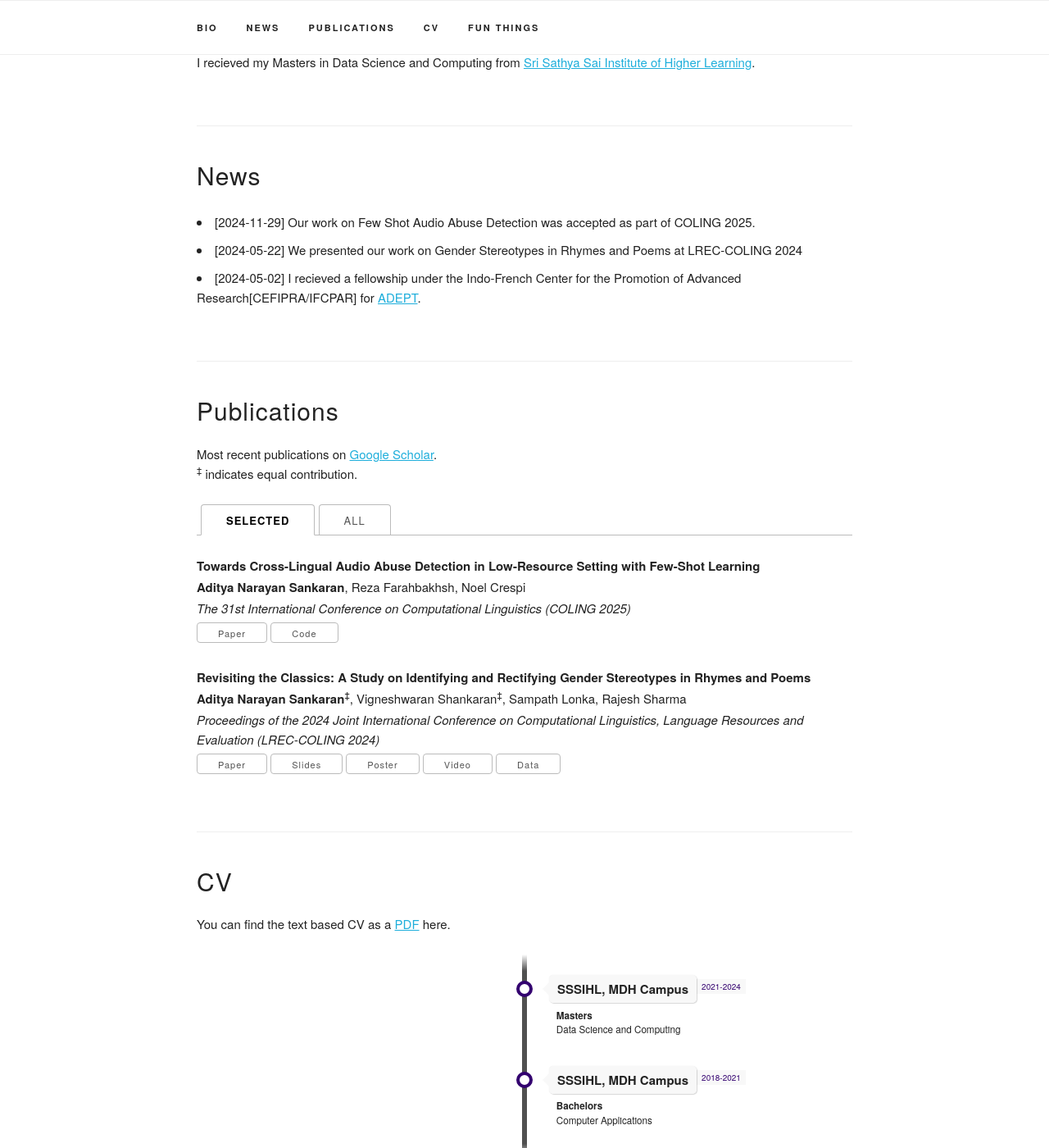
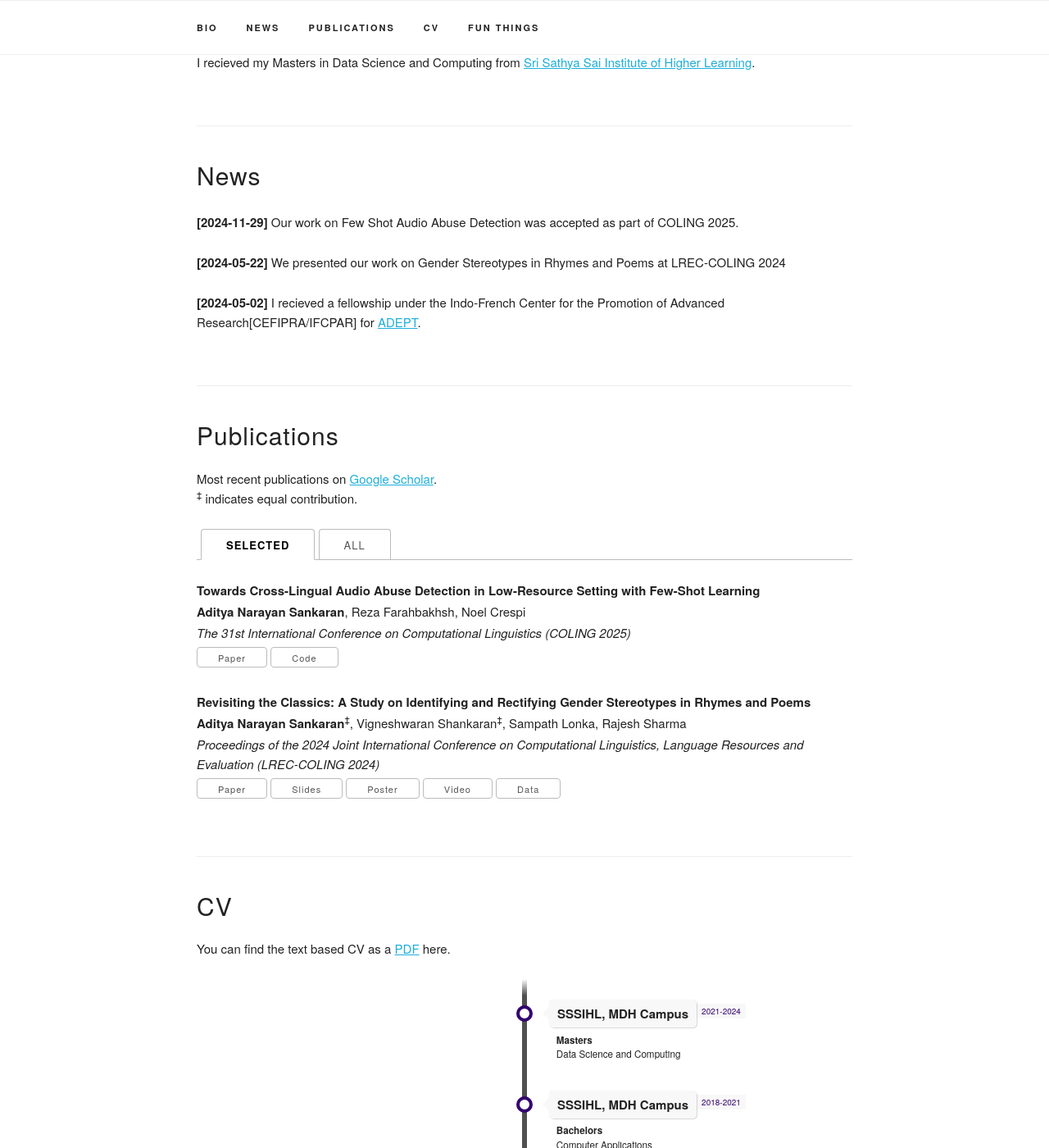
Before and after one commit to callmesanfornow/callmesanfornow.github.io, a Jekyll site: the page built from index.html, in a window 1280 px wide and 1400 px high, scrolled down 516 px. Shown: the whole window at 82% size. Built offline with Jekyll 4.4.1, drawn with Linux system fonts in a browser that asks for light colours; some web fonts are replaced; some of the changed text lies outside the part shown.

Commit message:
Update index.html

```diff
--- a/index.html
+++ b/index.html
@@ -22,18 +22,19 @@
 <div class="docs-section" id="news">
   <h4>News</h4>
   <p>
-    <!-- <li>
-      [2024-12] I will be joining <a href="https://dice.wp.telecom-sudparis.eu" target="_blank">Data Intelligence and Communication Engineering Lab</a> of the Institut Polytechnique de Paris, Telecom SudParis, where I will be supervised by <a href="https://noelcrespi.wp.telecom-sudparis.eu" target="_blank">Noel Crespi</a> and <a href="https://scholar.google.com/citations?user=HukBnBlWTE0C&hl=en" target="_blank">Reza Farahbaksh</a>.
-    </li> -->
-    <li>
-      [2024-11-29] Our work on Few Shot Audio Abuse Detection was accepted as part of COLING 2025.
-    </li>
-    <li>
-      [2024-05-22] We presented our work on Gender Stereotypes in Rhymes and Poems at LREC-COLING 2024
-    </li>
-    <li>
-      [2024-05-02] I recieved a fellowship under the Indo-French Center for the Promotion of Advanced Research[CEFIPRA/IFCPAR] for <a href="https://ifindia.cdn.betanet.in/ifindia/uploads/2024/03/PhD-in-AI-Computer-Science.pdf" target="_blank">ADEPT</a>.
-    </li>
+
+    <p>
+      <b>[2024-11-29]</b> Our work on Few Shot Audio Abuse Detection was accepted as part of COLING 2025.
+    </p>
+
+    <p>
+      <b>[2024-05-22]</b> We presented our work on Gender Stereotypes in Rhymes and Poems at LREC-COLING 2024
+    </p>
+
+    <p>
+      <b>[2024-05-02]</b> I recieved a fellowship under the Indo-French Center for the Promotion of Advanced Research[CEFIPRA/IFCPAR] for <a href="https://ifindia.cdn.betanet.in/ifindia/uploads/2024/03/PhD-in-AI-Computer-Science.pdf" target="_blank">ADEPT</a>.
+    </p>
+
   </p>
 
 </div>
@@ -229,8 +230,16 @@
 <!-- ========== Fun Things ========== -->
 <div class="docs-section" id="fun">
   <h4>Fun Things</h4>
+  <p>
     <p>
-      I am on an Instagram Detox and plan on not using it for a year (Started 24th Dec, 2024). <br/>
-      I will be updating this space with my progress.🙂‍↕️
+      I am on an Instagram Detox and plan on not using it for a year (Started 24th Dec, 2024). Yay to Mental Peace, lol 👾 <br/>
     </p>
+    <p>
+      If you have a dog 🐶, respectfully, PET THE DAMN DOG for me! If it is a cat 🐱, tell them I said pspspspsps!
+    </p>
+    <p>
+      For my music recommendations, check out my <a href="https://open.spotify.com/user/lf7scpruyyz5wehsx47rekvux?si=219d9ce34855490f">Spotify</a> profile.
+      <br/> Also, please stan KARD for clear skin.
+    </p>
+  </p>
 </div>
```
